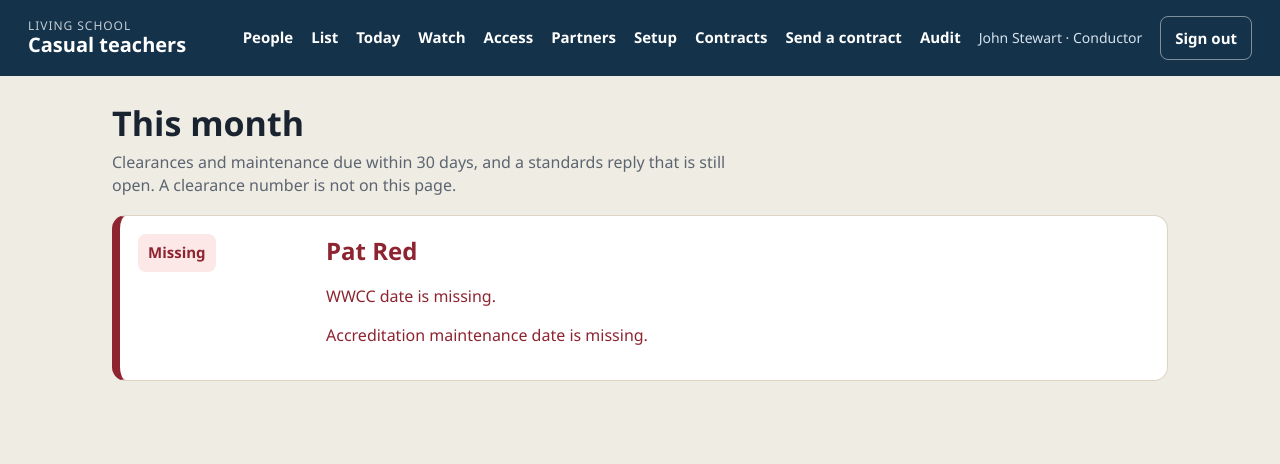
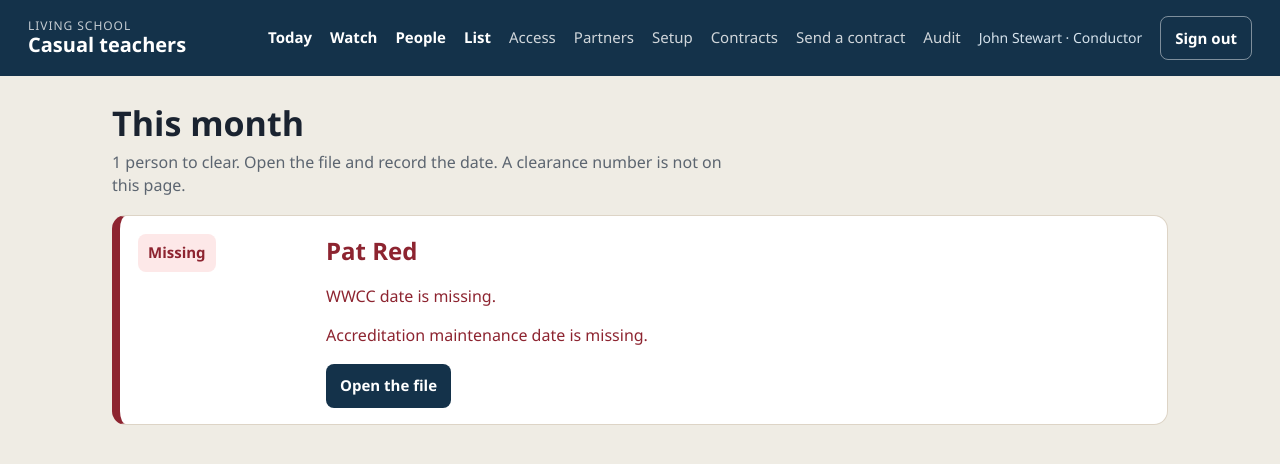
Before and after one commit to LSConductor/teacher-dashboard-ui, a Laravel app: page /watch in a window 1280 px wide. Shown: the top 464 px of the page. Run offline with Laravel 12, Linux system fonts and the light colour scheme; a user stored in the database is signed in; data comes from the database, SQL or seed files in the repository; data that the repository does not hold is empty.

Commit message:
Lead the casual day with the class and one sign-on.
Finished induction stays folded away. The watch names how many people to clear and opens the file.

Co-authored-by: hojs.stewart <hojs.stewart@gmail.com>

```diff
--- a/hr/resources/views/layouts/app.blade.php
+++ b/hr/resources/views/layouts/app.blade.php
@@ -129,6 +129,14 @@
         .sheet-body p { margin: 0 0 14px; }
         .sheet-foot { padding: 4px 32px 22px; color: var(--muted); font-size: 13px; }
         .day-code { font-size: 42px; letter-spacing: .28em; font-weight: 750; margin: 8px 0 0; }
+        .dayboard { max-width: 760px; }
+        .dayhero { background: #fff; border: 1px solid var(--line); border-radius: 18px; padding: 26px 28px 20px; margin: 0 0 22px; }
+        .dayhero .kicker { margin: 0 0 6px; font-size: 12px; letter-spacing: .14em; text-transform: uppercase; color: var(--muted); font-weight: 700; }
+        .dayhero h1 { font-size: 42px; line-height: 1.05; margin: 0 0 8px; }
+        .quiet-links { display: flex; flex-wrap: wrap; gap: 8px 18px; margin: 16px 0 8px; }
+        .quiet-links a { color: var(--navy); font-weight: 650; }
+        details.done-list summary { cursor: pointer; font-weight: 650; margin: 18px 0 12px; }
+        nav a.minor { font-weight: 500; opacity: .8; }
         @media (max-width: 720px) {
             header { align-items: flex-start; flex-direction: column; }
             .person, .grid { grid-template-columns: 1fr; }
@@ -146,23 +154,26 @@
     @auth
         <nav>
             @if(\App\Hr\Roles::isCasual(auth()->user()))
-                <a href="{{ route('start') }}">Start</a>
-            @endif
+                <a href="{{ route('start') }}">Today</a>
+                <a href="{{ route('today') }}">Sign on</a>
                 <a href="{{ route('people') }}">People</a>
-            <a href="{{ route('casuals.index') }}">List</a>
+            @else
                 <a href="{{ route('today') }}">Today</a>
                 @if(in_array(\App\Hr\Roles::kind(auth()->user()), ['manage', 'front_desk', 'neighbourhood'], true))
                     <a href="{{ route('watch') }}">Watch</a>
                 @endif
-            <a href="{{ route('access') }}">Access</a>
+                <a href="{{ route('people') }}">People</a>
+                <a href="{{ route('casuals.index') }}">List</a>
+                <a class="minor" href="{{ route('access') }}">Access</a>
                 @if(in_array(\App\Hr\Roles::kind(auth()->user()), ['manage', 'neighbourhood'], true))
-                <a href="{{ route('partners.index') }}">Partners</a>
+                    <a class="minor" href="{{ route('partners.index') }}">Partners</a>
                 @endif
                 @if(\App\Hr\Roles::manages(auth()->user()))
-                <a href="{{ route('setup') }}">Setup</a>
-                <a href="{{ route('templates.index') }}">Contracts</a>
-                <a href="{{ route('templates.complete') }}">Send a contract</a>
-                <a href="{{ route('audit.index') }}">Audit</a>
+                    <a class="minor" href="{{ route('setup') }}">Setup</a>
+                    <a class="minor" href="{{ route('templates.index') }}">Contracts</a>
+                    <a class="minor" href="{{ route('templates.complete') }}">Send a contract</a>
+                    <a class="minor" href="{{ route('audit.index') }}">Audit</a>
+                @endif
             @endif
             <span class="who">{{ auth()->user()->name }} · {{ \App\Hr\Roles::labelFor(auth()->user()) }}</span>
             <form action="{{ route('logout') }}" method="post">@csrf<button class="quiet" type="submit">Sign out</button></form>
--- a/hr/resources/views/today/index.blade.php
+++ b/hr/resources/views/today/index.blade.php
@@ -2,6 +2,9 @@
 @section('content')
 <h1>Today</h1>
 <p class="lede">The time is the school clock, Australia/Sydney. The office code is the proof someone was at the school. A phone location is not the record.</p>
+@unless($holdsCode)
+    <p>Ask the office to read today's code, then type it here. It is not your password.</p>
+@endunless
 @if($holdsCode)
     <article class="card">
         <h2>Office code</h2>
--- a/hr/resources/views/watch/index.blade.php
+++ b/hr/resources/views/watch/index.blade.php
@@ -1,8 +1,15 @@
 @extends('layouts.app')
 @section('content')
+@php $people = $lines->groupBy(fn ($line) => $line['person']->id); @endphp
 <h1>This month</h1>
-<p class="lede">Clearances and maintenance due within 30 days, and a standards reply that is still open. A clearance number is not on this page.</p>
-@forelse($lines->groupBy(fn ($line) => $line['person']->id) as $group)
+<p class="lede">
+    @if($people->isEmpty())
+        Nothing is due in the next 30 days.
+    @else
+        {{ $people->count() }} {{ $people->count() === 1 ? 'person' : 'people' }} to clear. Open the file and record the date. A clearance number is not on this page.
+    @endif
+</p>
+@forelse($people as $group)
     @php
         $person = $group->first()['person'];
         $red = $group->contains(fn ($line) => $line['level'] === 'red');
@@ -15,9 +22,9 @@
             @foreach($group as $line)
                 <p>{{ $line['text'] }}</p>
             @endforeach
+            <div class="actions"><a class="button" href="{{ route('casuals.show', $person) }}">Open the file</a></div>
         </div>
     </article>
 @empty
-    <p>Nothing is due in the next 30 days.</p>
 @endforelse
 @endsection
```
Also changed, not shown: hr/resources/views/induction/start.blade.php (+62 -37 lines). Lines whose indentation alone changed are shown as unchanged.
